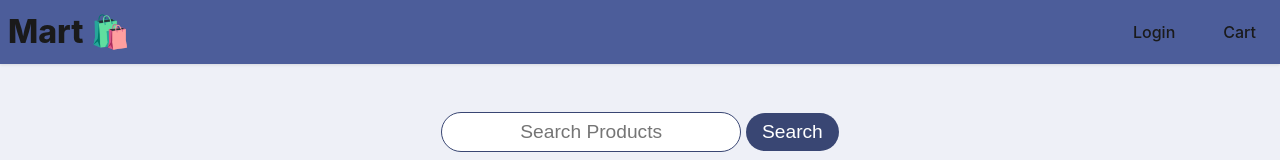
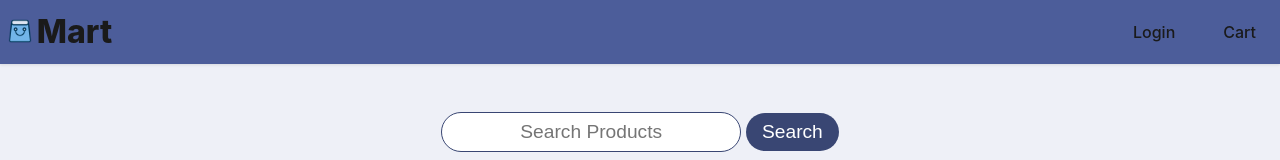
Before and after one commit to g-cheong/sctp-se9-g2-feproject, a React (Create React App) app: page / in a window 1280 px wide. Shown: the top 160 px of the page. Built offline with nearby package versions, Linux system fonts and the light colour scheme; no server answers.

Commit message:
added logo and favicon for app,changed HomePage to use ProductList

```diff
--- a/public/index.html
+++ b/public/index.html
@@ -2,7 +2,7 @@
 <html lang="en">
   <head>
     <meta charset="utf-8" />
-    <link rel="icon" href="%PUBLIC_URL%/favicon.ico" />
+    <link rel="icon" href="%PUBLIC_URL%/favicon.png" />
     <meta name="viewport" content="width=device-width, initial-scale=1" />
     <meta name="theme-color" content="#000000" />
     <meta name="description" content="Web site created using create-react-app" />
--- a/src/components/CategoryList/CategoryList.js
+++ b/src/components/CategoryList/CategoryList.js
@@ -4,7 +4,7 @@ import mockApi from "../../api/mockApi";
 import ProductList from "../ProductList/ProductList";
 
 function Categorylist() {
-  const [selectedCategory, setSelectedCategory] = useState("women");
+  const [selectedCategory, setSelectedCategory] = useState("women's clothing");
   const [products, setProducts] = useState([]);
   useEffect(() => {
     const getProductByCategory = async () => {
--- a/src/components/NavBar/NavBar.module.css
+++ b/src/components/NavBar/NavBar.module.css
@@ -13,9 +13,14 @@ header {
   background-color: var(--color-primary);
   opacity: 1;
 }
+.bagImg {
+  height: 1.5rem;
+}
+
 .logoText {
   /* padding: 1rem 1rem; */
-  /* font-size: 1.5rem; */
+  padding-left: 0.3rem;
+  font-size: 2rem;
   line-height: 2rem;
   font-weight: 800;
   color: var(--color-offblack);
--- a/src/components/NavBar/Navbar.js
+++ b/src/components/NavBar/Navbar.js
@@ -1,4 +1,5 @@
 import { Link, NavLink } from "react-router-dom";
+import bluebag from "../../assets/bluebag.png";
 import styles from "./NavBar.module.css";
 import { useContext } from "react";
 import UserContext from "../../context/UserContext";
@@ -11,7 +12,8 @@ function Navbar() {
   return (
     <header>
       <Link to="/" className={styles.link}>
-        <h1 className={styles.logoText}>Mart 🛍️</h1>
+        <img className={styles.bagImg} src={bluebag} />
+        <span className={styles.logoText}>Mart</span>
         {/* <span className={styles.logoText}>Shop</span> */}
       </Link>
 
--- a/src/pages/HomePage/HomePageView.js
+++ b/src/pages/HomePage/HomePageView.js
@@ -3,6 +3,7 @@ import { Link } from "react-router-dom";
 import { PuffLoader } from "react-spinners";
 import styles from "./HomePage.module.css";
 import CategoryList from "../../components/CategoryList/CategoryList";
+import ProductList from "../../components/ProductList/ProductList";
 
 function HomePageView({ selectedProducts }) {
   return (
@@ -24,21 +25,7 @@ function HomePageView({ selectedProducts }) {
                   </div>
                 </section>
               </div>
-              <ul className={styles.listStyle}>
-                {selectedProducts.map((product) => (
-                  <li className={styles.listItemStyle} key={product.id}>
-                    <div className={styles.listItemDetails}>
-                      <Link to={`/product/${product.id}`} className={styles.listItemLink}>
-                        <img className={styles.listItemImage} loading="lazy" src={product.image} alt="Store Product" />
-                        <div className={styles.listItemPrice}>${product.price.toFixed(2)}</div>
-                        <div className={styles.listItemTitle}>
-                          <h3>{product.title}</h3>
-                        </div>
-                      </Link>
-                    </div>
-                  </li>
-                ))}
-              </ul>
+              <ProductList products={selectedProducts} />
             </div>
           </section>
         </section>
```
Also changed, not shown: public/favicon.png (added), src/assets/bluebag.png (added).
